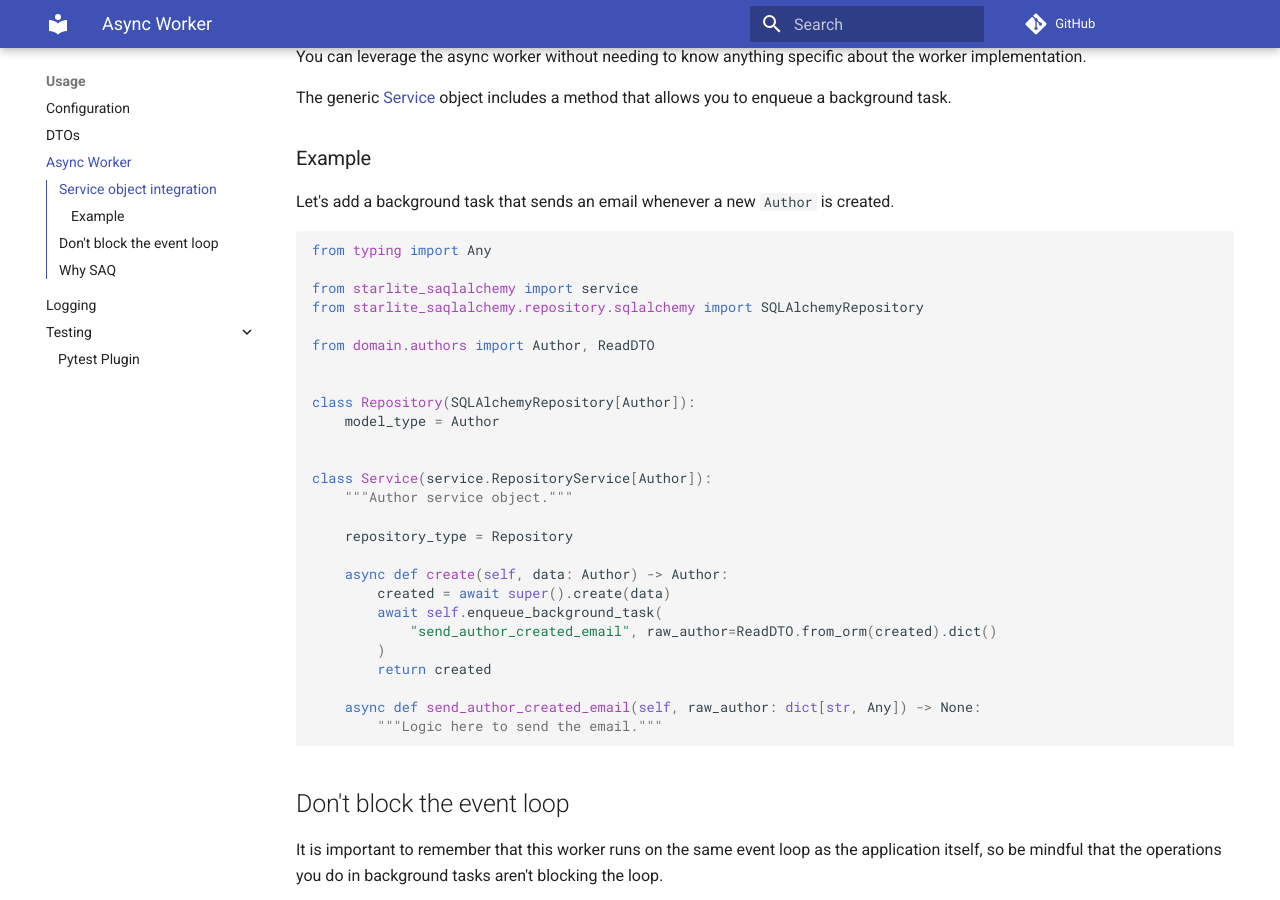
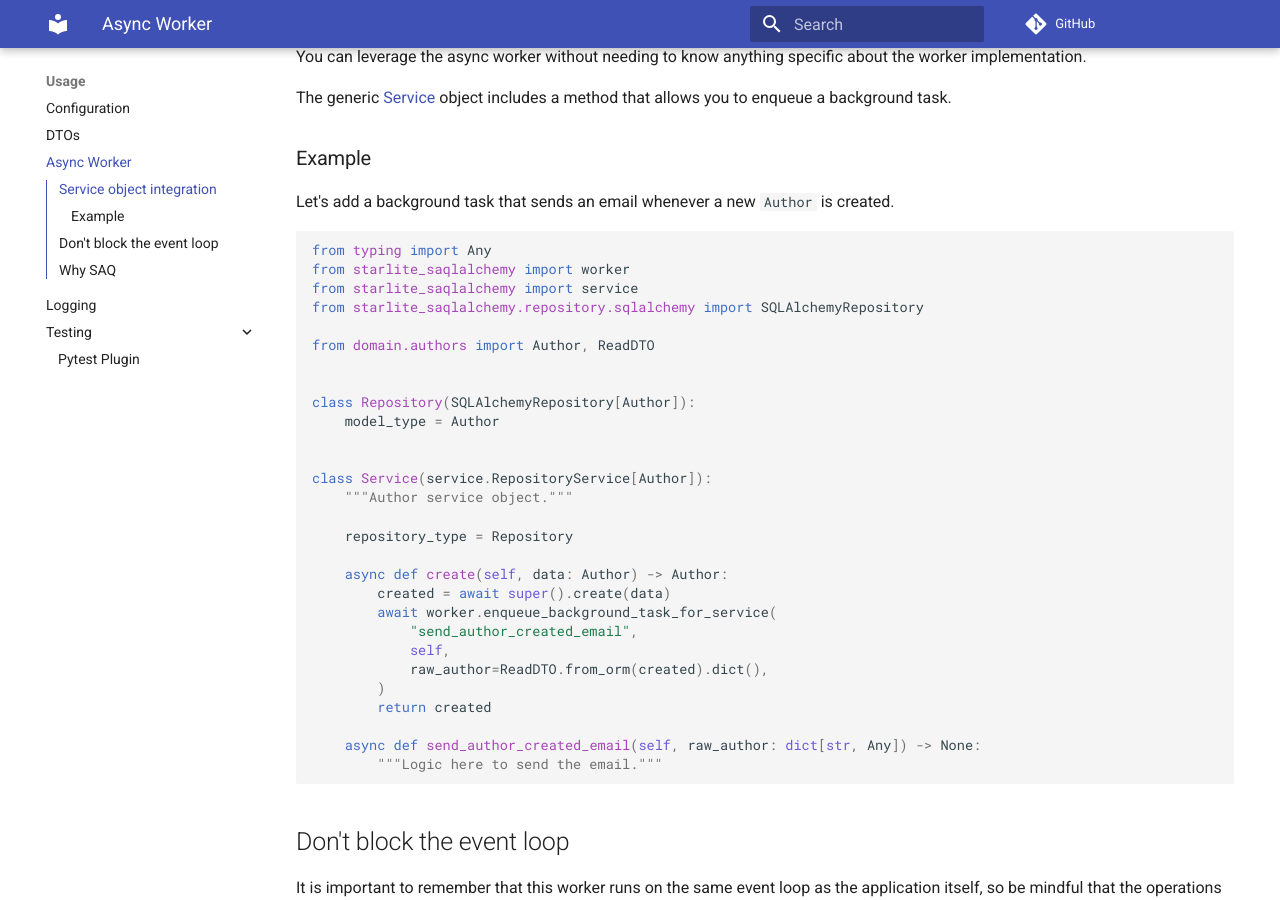
Before and after one commit to topsport-com-au/starlite-saqlalchemy, an MkDocs documentation site: the page built from docs/async_worker.md, in a window 1280 px wide and 900 px high, scrolled down 334 px. Built offline with MkDocs 1.6.1 and Material for MkDocs 9.7.7, drawn with Linux system fonts in a browser that asks for light colours; comment, search, counter and statistics services are not loaded; the version menu is left out.

Commit message:
docs: Fixed documentation for async_worker (#291)
* Fixed documentation for async_worker

* [pre-commit.ci] auto fixes from pre-commit.com hooks

for more information, see https://pre-commit.ci

---------

Co-authored-by: pre-commit-ci[bot] <66853113+pre-commit-ci[bot]@users.noreply.github.com>

````diff
--- a/docs/async_worker.md
+++ b/docs/async_worker.md
@@ -17,7 +17,7 @@
 
 ```python
 from typing import Any
-
+from starlite_saqlalchemy import worker
 from starlite_saqlalchemy import service
 from starlite_saqlalchemy.repository.sqlalchemy import SQLAlchemyRepository
 
@@ -35,8 +35,10 @@
 
     async def create(self, data: Author) -> Author:
         created = await super().create(data)
-        await self.enqueue_background_task(
-            "send_author_created_email", raw_author=ReadDTO.from_orm(created).dict()
+        await worker.enqueue_background_task_for_service(
+            "send_author_created_email",
+            self,
+            raw_author=ReadDTO.from_orm(created).dict(),
         )
         return created
 
````
